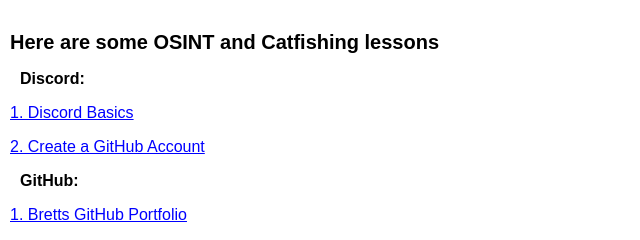
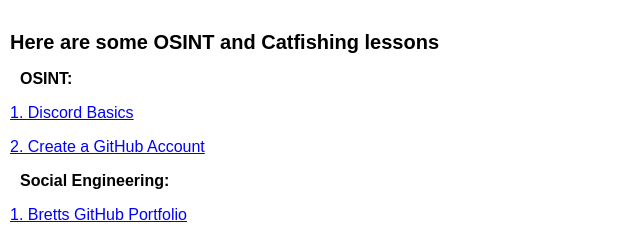
Before and after one commit to blong206b/SkillsTraining, a plain HTML site: page OSINT/index.html in a window 1280 px wide. Shown: the part 475-715 px from the top of the page, without its empty margins (0-640 px from the left). Drawn offline with Linux system fonts and the light colour scheme.

Commit message:
Update index.html

```diff
--- a/OSINT/index.html
+++ b/OSINT/index.html
@@ -27,10 +27,10 @@
         <img src="../img/OSINTing a persons background.jpg" alt="OSINTing a persons background info">
         <br><br>
         <h2>Here are some OSINT and Catfishing lessons</h2>
-        <p style="margin-left:20px; font-weight: bold;">Discord:</p>
+        <p style="margin-left:20px; font-weight: bold;">OSINT:</p>
         <p style="margin-left:10px;"><a href="https://www.linkedin.com/pulse/discord-basics-github-brett-long/">1. Discord Basics</a><br>
             <p style="margin-left:10px;"><a href="https://www.linkedin.com/pulse/create-github-account-fast-brett-long/">2. Create a GitHub Account</a>
-                <p style="margin-left:20px; font-weight: bold;">GitHub:</p>
+                <p style="margin-left:20px; font-weight: bold;">Social Engineering:</p>
                 <p style="margin-left:10px;"><a href="https://blong206b.github.io/DataExplorator/">1. Bretts GitHub Portfolio</a></p>
     </main>
     <footer></footer>
```
